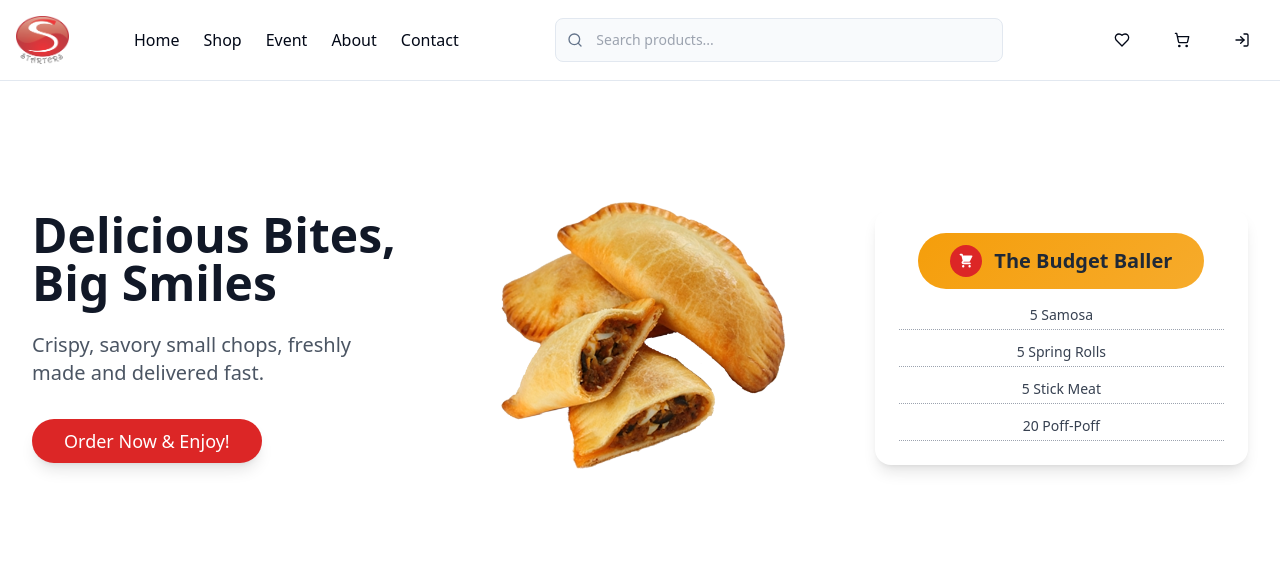
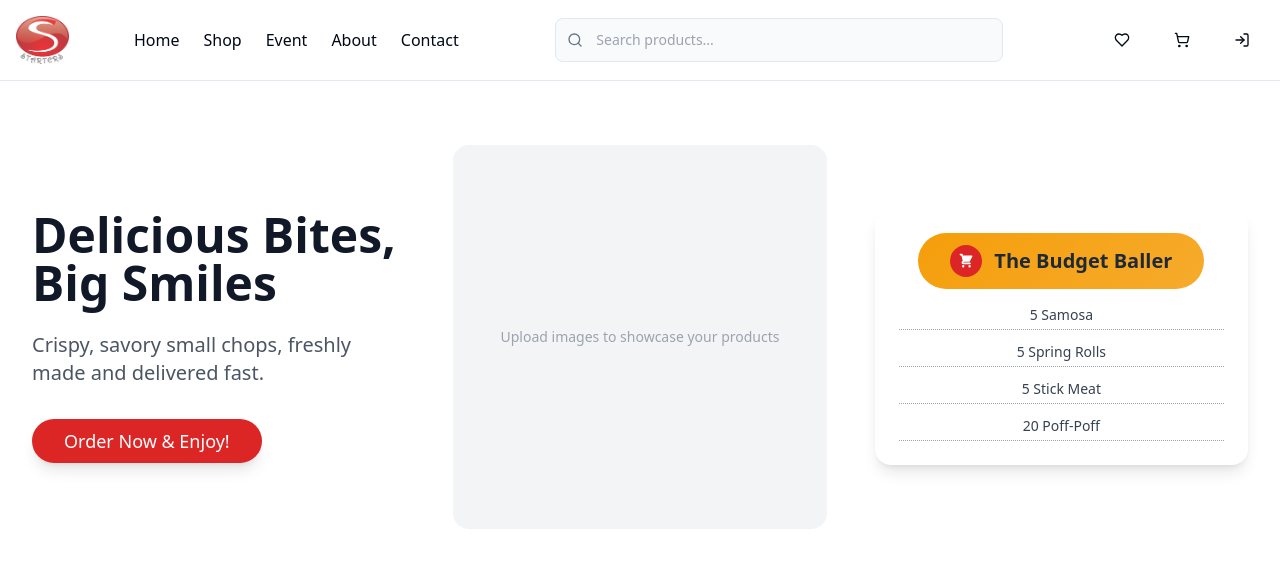
Before and after one commit to enviofleett/smallchops-09, a React (Vite) app: page / in a window 1280 px wide. Shown: the top 579 px of the page. Built offline with nearby package versions, Linux system fonts and the light colour scheme; no server answers; the database is empty.

Commit message:
Fix: Remove deleted image
Remove the deleted "meat pie" image from the homepage to ensure only uploaded photos are displayed.

```diff
--- a/src/components/branding/HeroCarousel.tsx
+++ b/src/components/branding/HeroCarousel.tsx
@@ -18,8 +18,8 @@ interface HeroCarouselProps {
 
 export const HeroCarousel = ({
   className = "w-64 h-64 sm:w-80 sm:h-80 lg:w-96 lg:h-96",
-  fallbackImage = "/lovable-uploads/6ce07f82-8658-4534-a584-2c507d3ff58c.png",
-  fallbackAlt = "Delicious snacks and treats"
+  fallbackImage,
+  fallbackAlt = "Product showcase"
 }: HeroCarouselProps) => {
   const [currentIndex, setCurrentIndex] = useState(0);
   const [isVisible, setIsVisible] = useState(true);
@@ -42,16 +42,8 @@ export const HeroCarousel = ({
     },
   });
 
-  // Use fallback if no hero images available
-  const imagesToShow = heroImages.length > 0 ? heroImages : [
-    {
-      id: 'fallback',
-      image_url: fallbackImage,
-      alt_text: fallbackAlt,
-      display_order: 0,
-      is_active: true
-    }
-  ];
+  // Only show uploaded images - no hardcoded fallbacks
+  const imagesToShow = heroImages.length > 0 ? heroImages : [];
 
   // Auto-rotate images every 20 seconds with fade effect
   useEffect(() => {
@@ -79,24 +71,35 @@ export const HeroCarousel = ({
     setCurrentIndex(0);
   }, [imagesToShow]);
 
+  // Don't render anything if no uploaded images available
+  if (imagesToShow.length === 0) {
+    return (
+      <div className={`${className} flex items-center justify-center bg-gray-100 rounded-2xl`}>
+        <div className="text-center p-6">
+          <div className="text-gray-400 text-sm font-medium">
+            Upload images to showcase your products
+          </div>
+        </div>
+      </div>
+    );
+  }
+
   const currentImage = imagesToShow[currentIndex];
 
   return (
     <div className={className}>
       <img
         src={currentImage.image_url}
-        alt={currentImage.alt_text || 'Hero image'}
+        alt={currentImage.alt_text || 'Uploaded product image'}
         className={`w-full h-full object-cover rounded-2xl transition-opacity duration-500 ease-in-out ${
           isVisible ? 'opacity-100' : 'opacity-0'
         }`}
         loading="eager"
         onError={(e) => {
-          // Fallback to default image if current image fails to load
+          console.error('Failed to load hero image:', currentImage.image_url);
+          // Don't fallback to any hardcoded image
           const target = e.target as HTMLImageElement;
-          if (target.src !== fallbackImage) {
-            target.src = fallbackImage;
-            target.alt = fallbackAlt;
-          }
+          target.style.display = 'none';
         }}
       />
     </div>
--- a/src/pages/PublicHome.tsx
+++ b/src/pages/PublicHome.tsx
@@ -350,8 +350,6 @@ const PublicHome = () => {
             <div className="flex justify-center order-1 lg:order-2">
               <HeroCarousel
                 className="w-64 h-64 sm:w-80 sm:h-80 lg:w-96 lg:h-96"
-                fallbackImage="/lovable-uploads/6ce07f82-8658-4534-a584-2c507d3ff58c.png"
-                fallbackAlt="Delicious snacks and treats"
               />
             </div>
 
```
